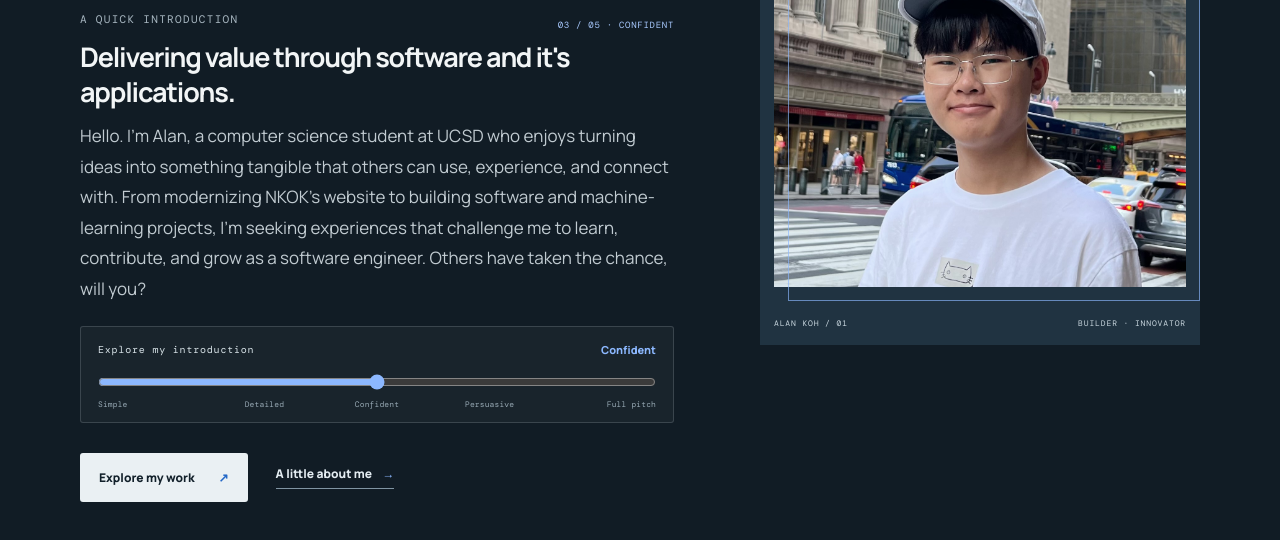
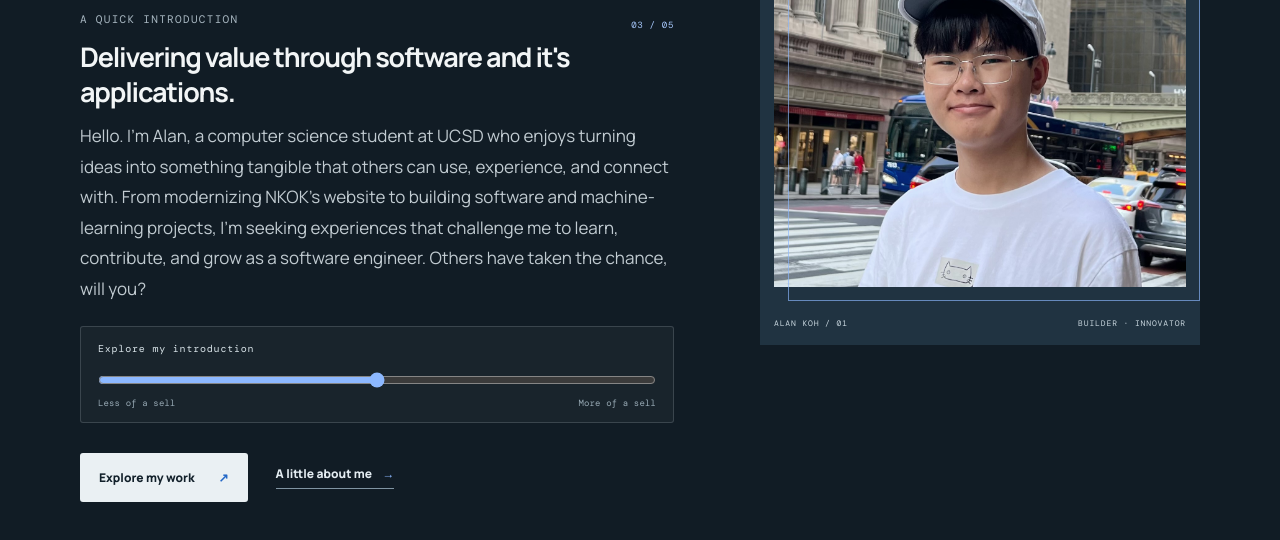
Before and after one commit to TheMining2/TheMining2.github.io, a plain HTML site: page index.html in a window 1280 px wide. Shown: the part 504-1044 px from the top of the page. Drawn offline with nearby package versions, Linux system fonts and the light colour scheme.

Commit message:
Updated Slider to be more minimal

```diff
--- a/assets/site.js
+++ b/assets/site.js
@@ -17,31 +17,25 @@ if (pitchSlider) {
   const pitchHeading = document.querySelector("#pitch-heading");
   const pitchCopy = document.querySelector("#pitch-copy");
   const pitchLevel = document.querySelector("#pitch-level");
-  const pitchOutput = document.querySelector("#pitch-output");
 
   const pitchVersions = [
     {
-      label: "Simple",
       heading: "I’m Alan — just some guy who likes to build things.",
       copy: "Hi! Feel free to explore my website to see what I’ve built, and reach out if you’d like to connect. I think I've got promise and potential."
     },
     {
-      label: "Detailed",
       heading: "I've got the drive, curiosity, and skills to contribute to your team.",
       copy: "Hello, I'm Alan Koh. I'm a CS student at UCSD. If you need someone who can learn quickly, contribute to your team, and build software that solves problems, I’d love to connect. Others have taken the chance, so I think I'm promising."
     },
     {
-      label: "Confident",
       heading: "Delivering value through software and it's applications.",
       copy: "Hello. I’m Alan, a computer science student at UCSD who enjoys turning ideas into something tangible that others can use, experience, and connect with. From modernizing NKOK’s website to building software and machine-learning projects, I'm seeking experiences that challenge me to learn, contribute, and grow as a software engineer. Others have taken the chance, will you?"
     },
     {
-      label: "Persuasive",
       heading: "I bring initiative, practical experience, and a creative mindset.",
       copy: "Hi, I'm Alan Koh. I've worked to help improve a business website’s functionality, search visibility, and user experience, while also supporting day-to-day technical needs. Through individual and team projects, I’ve learned to investigate unfamiliar problems, iterate on solutions, and collaborate with others. If you need somne who will contribute to your team, learn quickly, and build solutions, reach out!"
     },
     {
-      label: "Full pitch",
       heading: "An emerging engineer who’s ready to learn, contribute, and grow together.",
       copy: "Hi. I'm Alan Koh, a Computer Science student at UC San Diego with experience applying technology in a real business environment and building projects across software development and machine learning. I approach problems by understanding the need, testing ideas, and refining what doesn’t land to others. I value thoughtful, interactive collaboration, enjoy working with others to solve technical challenges, and bring curiosity and perspective from interests beyond code. Call me if you’re looking for someone who’s eager to contribute and grow with your team."
     }
@@ -54,9 +48,8 @@ if (pitchSlider) {
 
     pitchHeading.textContent = version.heading;
     pitchCopy.textContent = version.copy;
-    pitchLevel.textContent = `${String(index + 1).padStart(2, "0")} / 05 · ${version.label.toUpperCase()}`;
-    pitchOutput.textContent = version.label;
-    pitchSlider.setAttribute("aria-valuetext", version.label);
+    pitchLevel.textContent = `${String(index + 1).padStart(2, "0")} / 05`;
+    pitchSlider.setAttribute("aria-valuetext", `Pitch level ${index + 1} of 5`);
   };
 
   pitchSlider.addEventListener("input", updatePitch);
--- a/assets/style.css
+++ b/assets/style.css
@@ -101,20 +101,16 @@ html{scroll-behavior:smooth}
 .pitch-copy{max-width:590px;margin:0 0 21px;min-height:84px;transition:opacity .18s ease}
 .pitch-control{padding:15px 17px 13px;border:1px solid rgba(226,237,242,.17);background:rgba(255,255,255,.035);border-radius:3px}
 .pitch-range-label{font:10px var(--mono);letter-spacing:.08em;color:#d7e2e7}
-.pitch-output{font-size:11px;font-weight:800;color:var(--blue)}
 .pitch-slider{display:block;width:100%;margin:17px 0 9px;accent-color:var(--blue);cursor:pointer}
 .pitch-slider:focus-visible{outline:2px solid var(--blue);outline-offset:5px;border-radius:4px}
-.pitch-ticks{display:grid;grid-template-columns:repeat(5,1fr);gap:5px;color:#98aab5;font:8px var(--mono);letter-spacing:.015em}
-.pitch-ticks span{text-align:center}
-.pitch-ticks span:first-child{text-align:left}
-.pitch-ticks span:last-child{text-align:right}
+.pitch-endpoints{display:flex;justify-content:space-between;gap:16px;color:#98aab5;font:9px var(--mono);letter-spacing:.015em}
 @media(max-width:800px){
   .hero-pitch{max-width:680px}
   .pitch-copy{min-height:0}
 }
 @media(max-width:480px){
   .pitch-control{padding:13px 12px 11px}
-  .pitch-ticks{font-size:7px;letter-spacing:-.02em}
+  .pitch-endpoints{font-size:8px;letter-spacing:-.02em}
   .pitch-level{font-size:8px}
   .pitch-heading{font-size:22px}
 }
--- a/index.html
+++ b/index.html
@@ -33,18 +33,17 @@
           <div class="hero-pitch" aria-labelledby="pitch-heading">
             <div class="pitch-topline">
               <p class="eyebrow">A QUICK INTRODUCTION</p>
-              <span class="pitch-level" id="pitch-level">03 / 05 · CONFIDENT</span>
+              <span class="pitch-level" id="pitch-level">03 / 05</span>
             </div>
             <h2 class="pitch-heading" id="pitch-heading">Delivering value through software and its applications.</h2>
             <p class="hero-lede pitch-copy" id="pitch-copy" aria-live="polite">Hello. I’m Alan, a computer science student at UCSD who enjoys turning ideas into something tangible that others can use, experience, and connect with. From modernizing NKOK’s website to building software and machine-learning projects, I'm seeking experiences that challenge me to learn, contribute, and grow as a software engineer. Others have taken the chance, will you?</p>
             <div class="pitch-control">
               <div class="pitch-range-wrap">
                 <label class="pitch-range-label" for="pitch-slider">Explore my introduction</label>
-                <output class="pitch-output" id="pitch-output" for="pitch-slider">Confident</output>
               </div>
               <input id="pitch-slider" class="pitch-slider" type="range" min="1" max="5" step="1" value="3" aria-valuetext="Confident">
-              <div class="pitch-ticks" aria-hidden="true">
-                <span>Simple</span><span>Detailed</span><span>Confident</span><span>Persuasive</span><span>Full pitch</span>
+              <div class="pitch-endpoints" aria-hidden="true">
+                <span>Less of a sell</span><span>More of a sell</span>
               </div>
             </div>
           </div>
```
